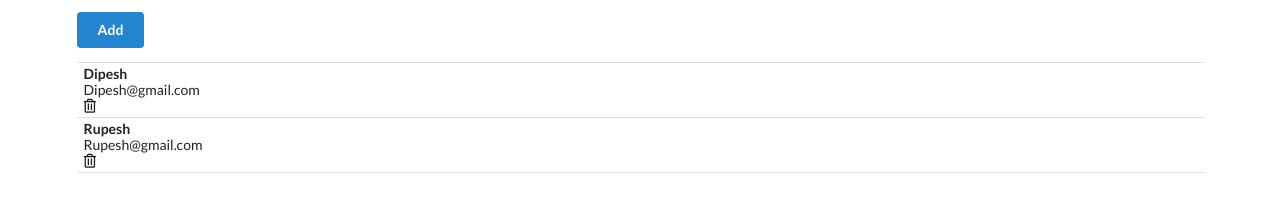
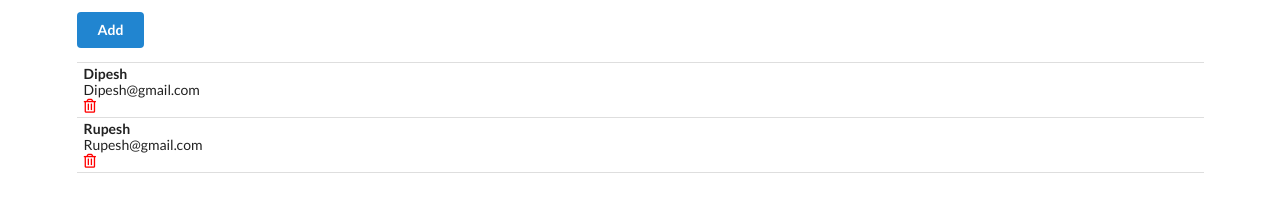
Before and after one commit to YasviTank/Contact-App-React, a React (Create React App) app in the folder contact-app/: page / in a window 1280 px wide. Shown: the part 185-392 px from the top of the page. Built offline with nearby package versions, Linux system fonts and the light colour scheme.

Commit message:
Added rendering the contactList

```diff
--- a/contact-app/src/components/ContactCard.js
+++ b/contact-app/src/components/ContactCard.js
@@ -0,0 +1,18 @@
+import React from "react";
+
+const ContactCard = (props) => {
+    const {id, name, email} = props.contact;
+    return(
+        <div className="item">
+                <div className="content">
+                    <div className="header">
+                        {name}
+                    </div>
+                    <div>{email}</div>
+                </div>
+                <i className="trash alternate outline icon" style={{color:"red", marginTop:"7px"}}></i>
+            </div>
+    );
+};
+
+export default ContactCard;
--- a/contact-app/src/components/ContactList.js
+++ b/contact-app/src/components/ContactList.js
@@ -1,19 +1,12 @@
 import React from "react";
+import ContactCard from "./ContactCard"
 
 const ContactList = (props) => {
     console.log(props);
 
     const renderContactList = props.contacts.map((contact) => {
         return(
-            <div className="item">
-                <div className="content">
-                    <div className="header">
-                        {contact.name}
-                    </div>
-                    <div>{contact.email}</div>
-                </div>
-                <i className="trash alternate outline icon"></i>
-            </div>
+            <ContactCard contact={contact}></ContactCard>
         );
     });
 
```
